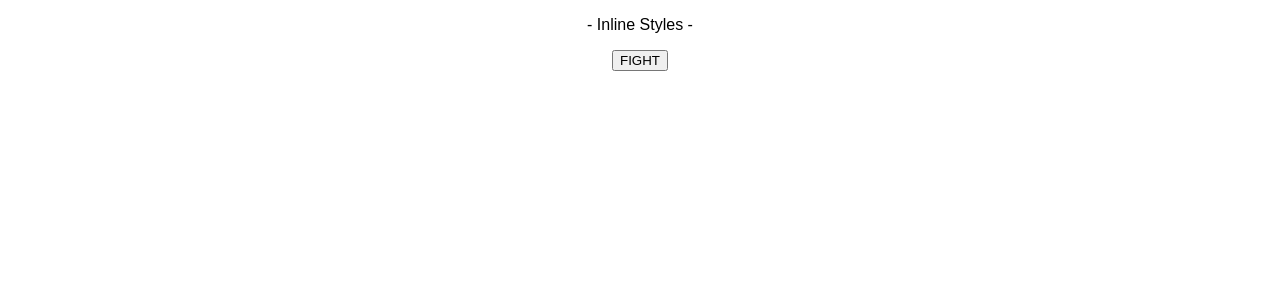
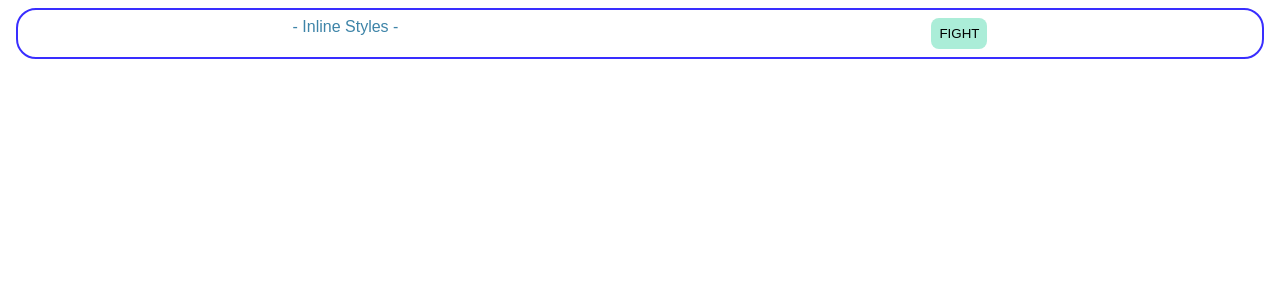
Before and after one commit to sika0115/React-stepup-style, a React (Create React App) app: page / in a window 1280 px wide. Shown: the top 300 px of the page. Built offline with nearby package versions, Linux system fonts and the light colour scheme.

Commit message:
CSS - InlineStyleの適用

```diff
--- a/src/components/InlineStyle.jsx
+++ b/src/components/InlineStyle.jsx
@@ -1,7 +1,23 @@
 export const InlineStyle = () => {
-  const containerStyle = {};
-  const titleStyle = {};
-  const buttonStyle = {};
+  const containerStyle = {
+    border: "solid 2px #392eff",
+    borderRadius: "20px",
+    padding: "8px",
+    margin: "8px",
+    display: "flex",
+    justifyContent: "space-around",
+    alignItem: "center"
+  };
+  const titleStyle = {
+    margin: 0,
+    color: "#3d84a8"
+  };
+  const buttonStyle = {
+    backgroundColor: "#abedd8",
+    border: "none",
+    padding: "8px",
+    borderRadius: "8px"
+  };
   return (
     <div style={containerStyle}>
       <p style={titleStyle}>- Inline Styles -</p>
```
